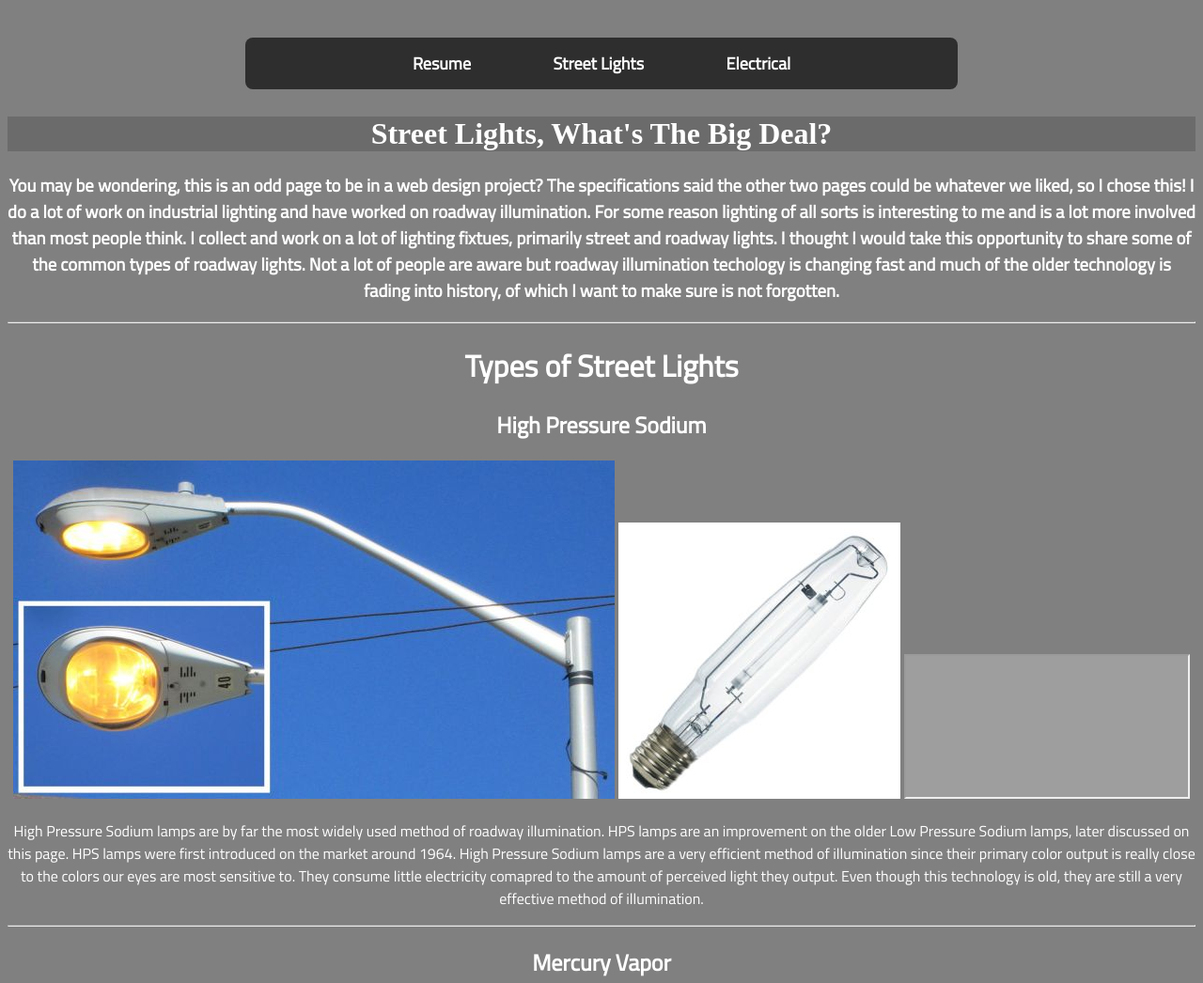
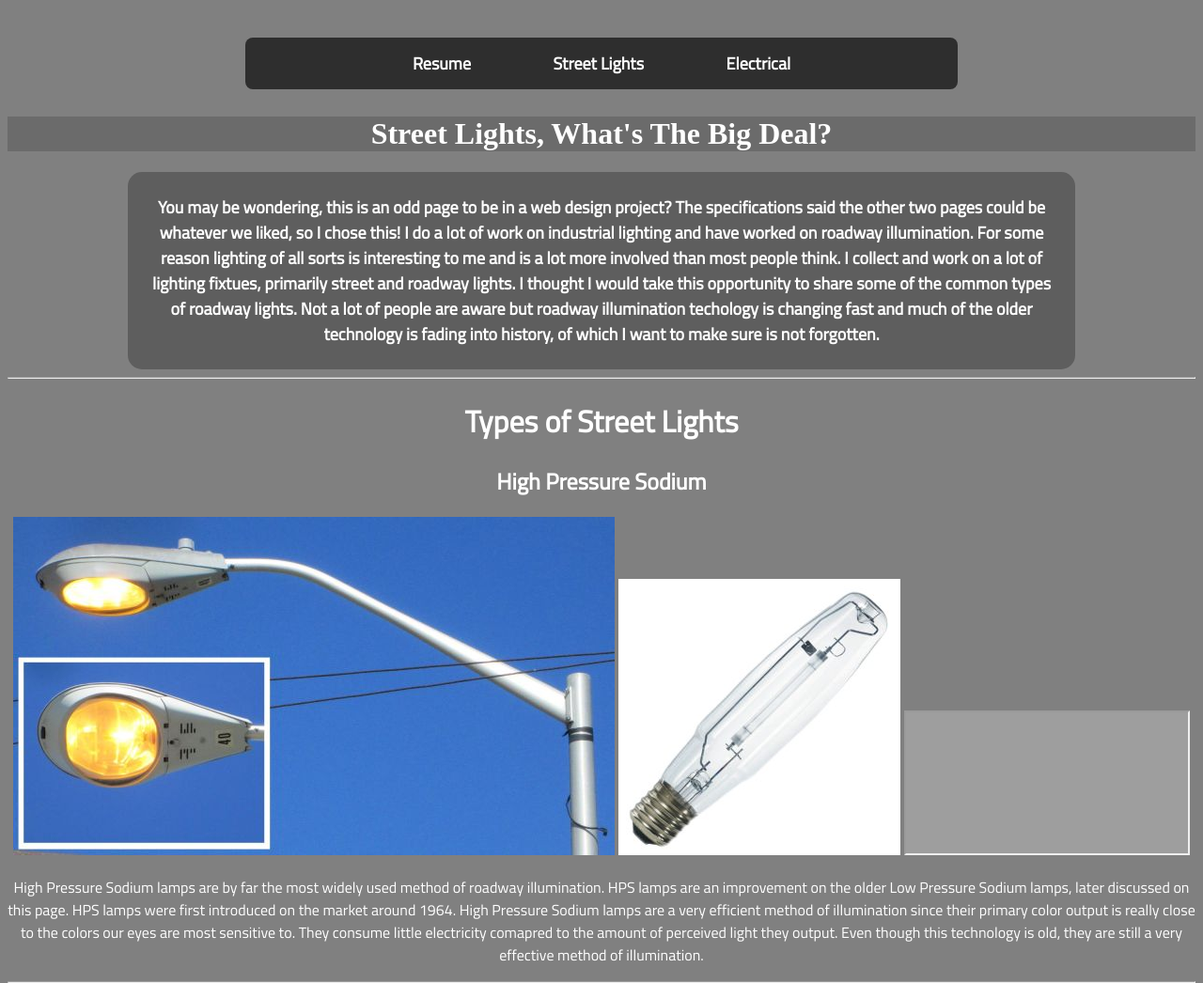
Before and after one commit to Adam759/project-2, a plain HTML site: page streetlights.html in a window 1280 px wide. Shown: the top 1046 px of the page at 94% size. Drawn offline with Linux system fonts and the light colour scheme; grey boxes are pictures that could not be loaded; a web font is replaced by a local one.

Commit message:
more css updates

```diff
--- a/css/style.css
+++ b/css/style.css
@@ -99,7 +99,7 @@ ul.navi {
   background: #7d7156;
 }
 
-.electrical-info {
+.topic-info {
   font-size: large;
   margin: 0 auto;
   border-radius: 15px;
--- a/streetlights.html
+++ b/streetlights.html
@@ -17,7 +17,7 @@
 	</div>
 
 	<h1 class="topic-head">Street Lights, What's The Big Deal?</h1>
-	<h3>You may be wondering, this is an odd page to be in a web design project? The specifications said the other two pages could be whatever we liked, so I chose this! I do a lot of work on industrial lighting and have worked on roadway illumination. For some reason lighting of all sorts is interesting to me and is a lot more involved than most people think. I collect and work on a lot of lighting fixtues, primarily street and roadway lights. I thought I would take this opportunity to share some of the common types of roadway lights. Not a lot of people are aware but roadway illumination techology is changing fast and much of the older technology is fading into history, of which I want to make sure is not forgotten.</h3>
+	<p class="topic-info">You may be wondering, this is an odd page to be in a web design project? The specifications said the other two pages could be whatever we liked, so I chose this! I do a lot of work on industrial lighting and have worked on roadway illumination. For some reason lighting of all sorts is interesting to me and is a lot more involved than most people think. I collect and work on a lot of lighting fixtues, primarily street and roadway lights. I thought I would take this opportunity to share some of the common types of roadway lights. Not a lot of people are aware but roadway illumination techology is changing fast and much of the older technology is fading into history, of which I want to make sure is not forgotten.</p>
 
 	<hr>
 
```
Also changed, not shown: electricalinfo.html (+1 -1 lines).
